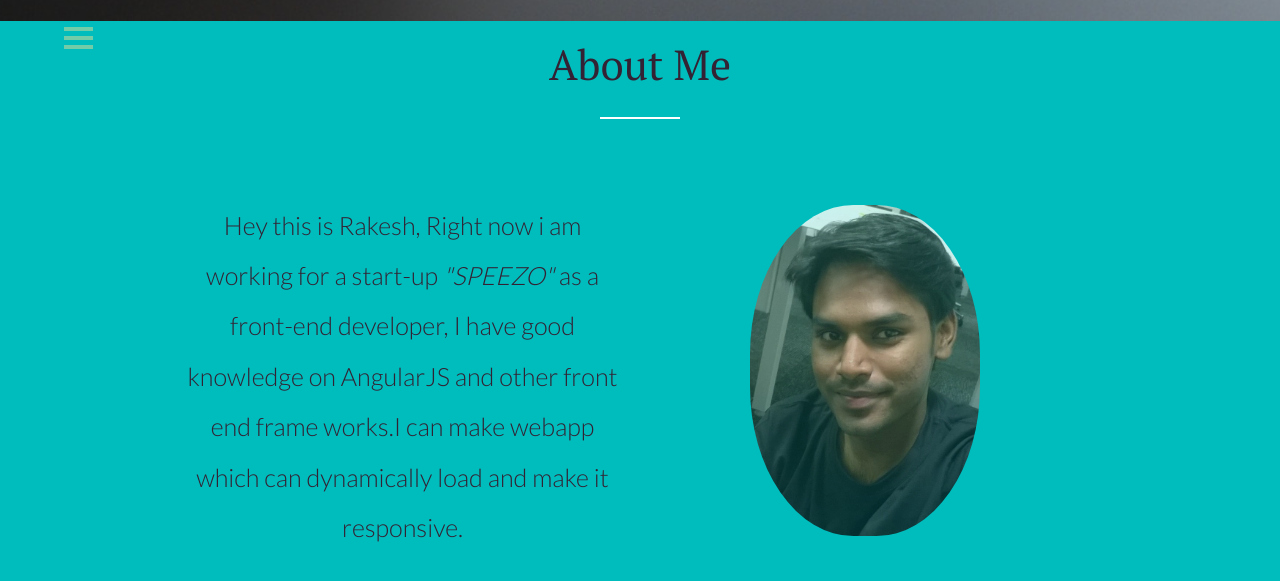
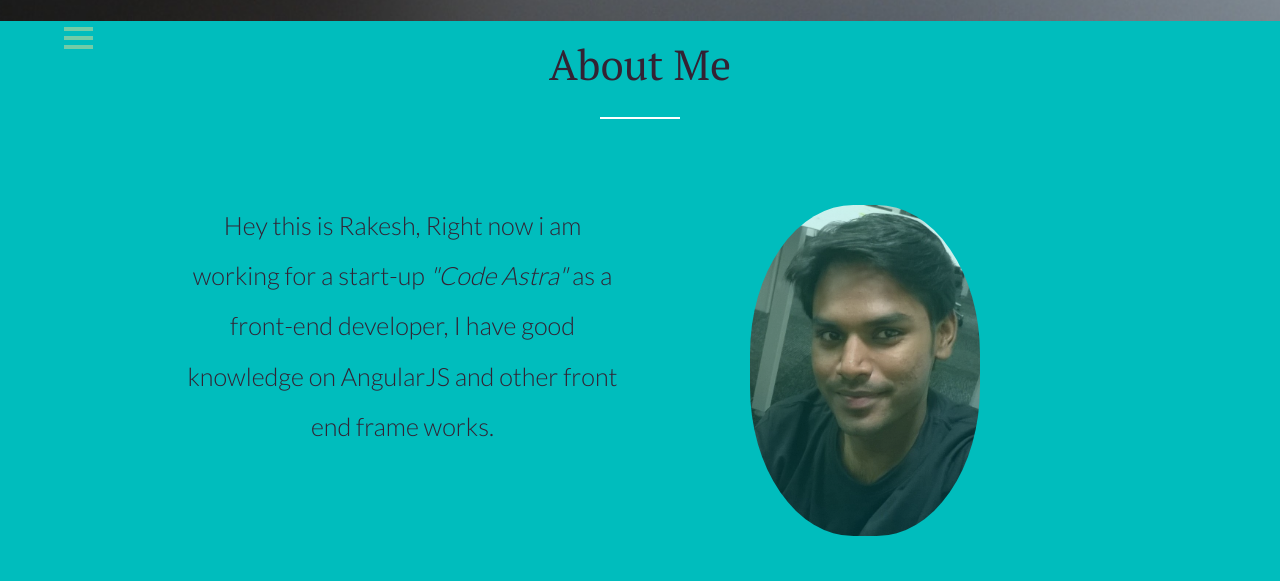
Before and after one commit to gudlarakesh/gudlarakesh.github.io, a Jekyll site: the page built from index.html, in a window 1280 px wide and 900 px high, scrolled down 897 px. Shown: the top 581 px of the window. Built offline with Jekyll 4.4.1, drawn with Linux system fonts in a browser that asks for light colours; nearby versions of some CDN libraries.

Commit message:
modified about page

```diff
--- a/_includes/home/about.html
+++ b/_includes/home/about.html
@@ -8,7 +8,7 @@
    <div class="container">
      <div class="col-md-offset-1 col-md-5 wow slideInLeft">
        <!-- <p>As a front-end developer,<br> I get to take a design – something that’s beautiful but static – and turn it into an interface, where its components become tools for unique experiences on the web.</p> -->
-       <p>Hey this is Rakesh, Right now i am working for a start-up <i>"SPEEZO"</i> as a front-end developer, I have good knowledge on AngularJS and other front end frame works.I can make webapp which can dynamically load and make it responsive.</p>
+       <p>Hey this is Rakesh, Right now i am working for a start-up <i>"Code Astra"</i> as a front-end developer, I have good knowledge on AngularJS and other front end frame works.</p>
      </div>
      <div class="col-md-offset-1 col-md-4 wow slideInRight">
        <img src="../image/my1.jpg" alt="my image" class="img-circle img-responsive" width="230px" height="150px" >
```
